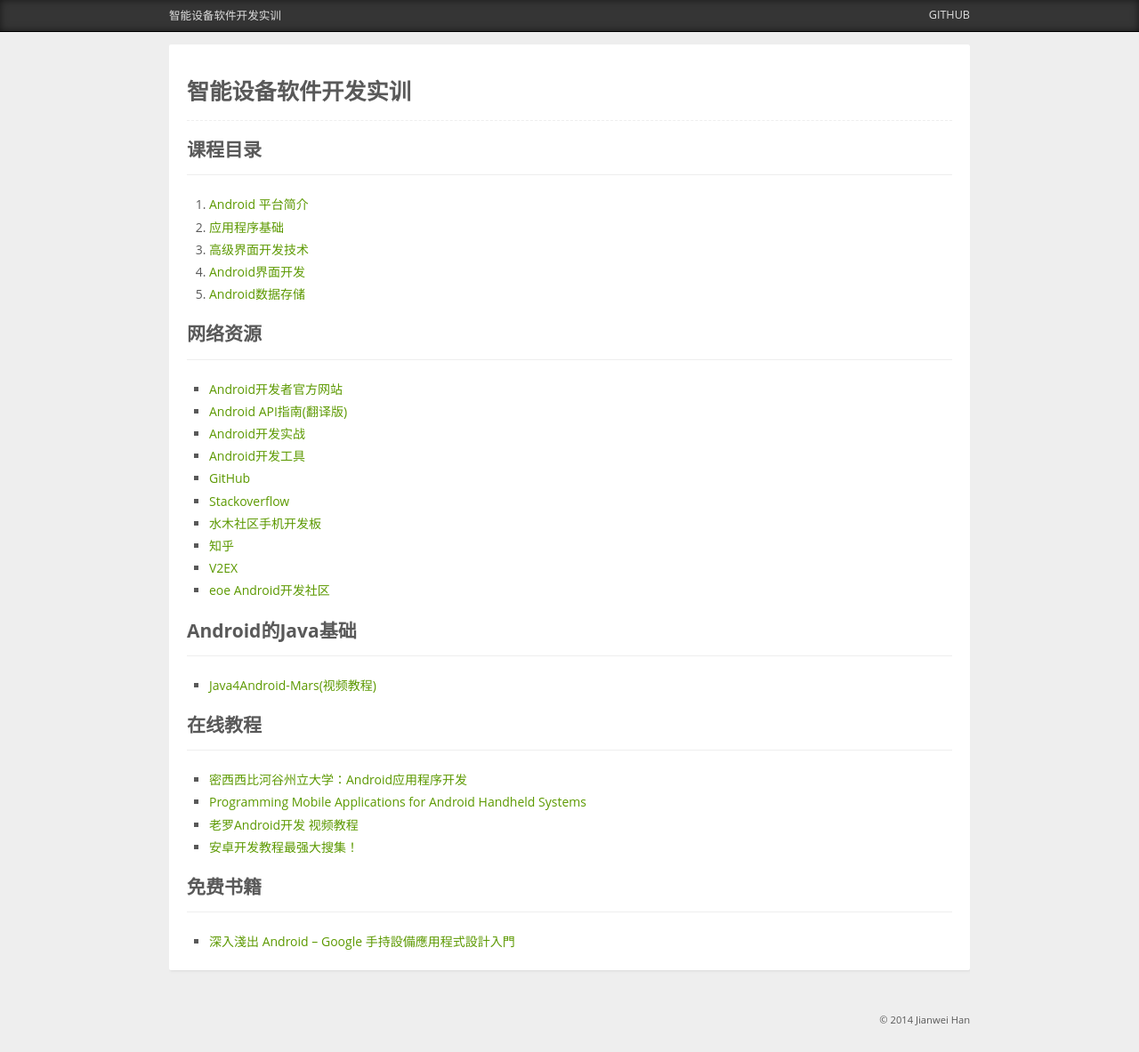
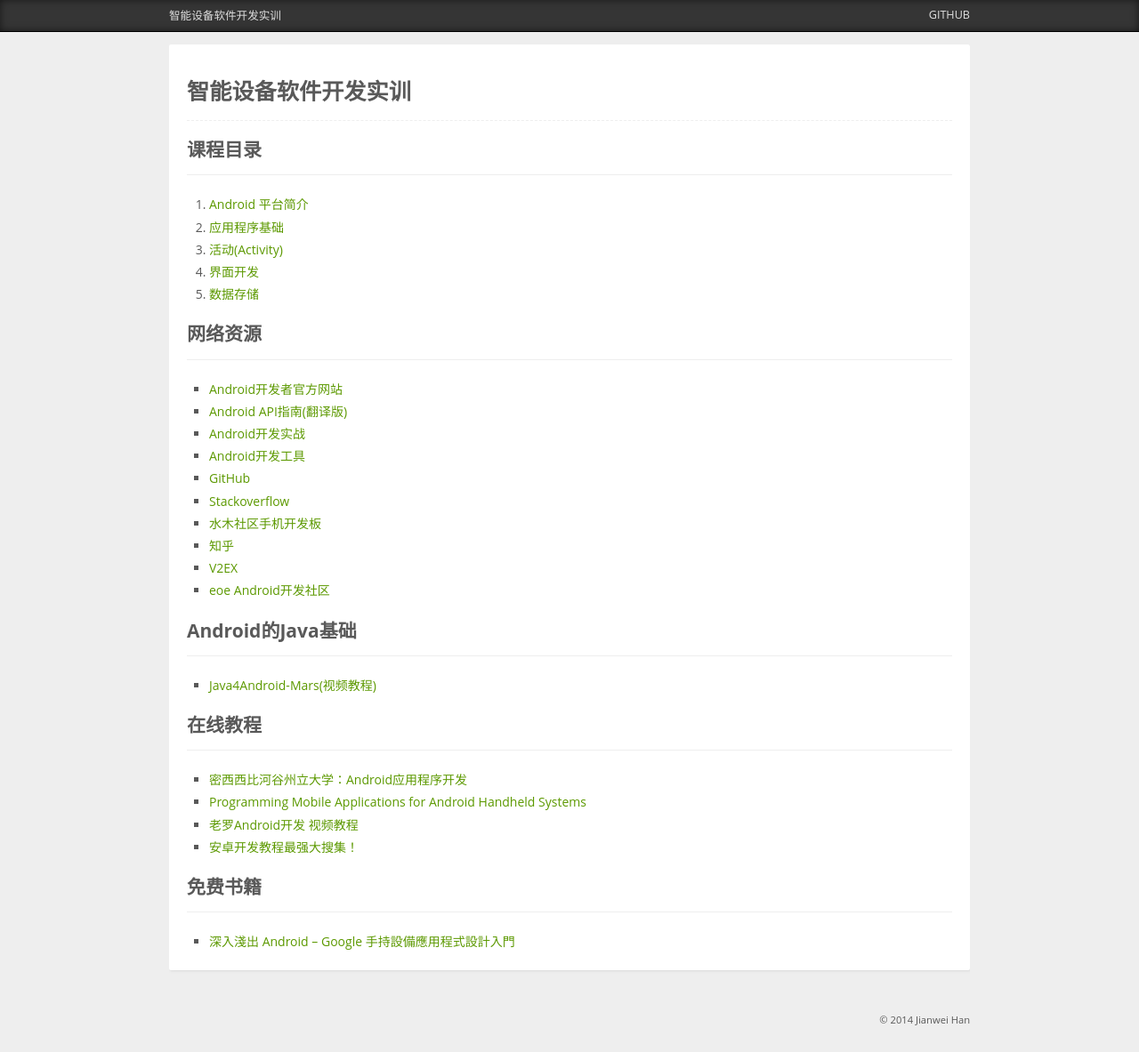
Before and after one commit to zjsu/android, a Jekyll site: the page built from index.md, in a window 1280 px wide and 1183 px high. Shown: the whole window at 89% size. Built offline with Jekyll 4.4.1, drawn with Linux system fonts in a browser that asks for light colours; Markdown is read by kramdown in place of the engine named in the settings.

Commit message:
Change chapter names

```diff
--- a/index.md
+++ b/index.md
@@ -9,9 +9,9 @@ comments: false
 
 1. [Android 平台简介](chapters/1)
 2. [应用程序基础](chapters/2)
-3. [高级界面开发技术](chapters/3)
-4. [Android界面开发](chapters/4)
-5. [Android数据存储](chapters/5)
+3. [活动(Activity)](chapters/3)
+4. [界面开发](chapters/4)
+5. [数据存储](chapters/5)
 
 ## 网络资源
 
```
Also changed, not shown: chapters/3/index.md (+1 -1 lines), chapters/4/index.md (+1 -1 lines), chapters/5/index.md (+1 -1 lines), 3 other files.
